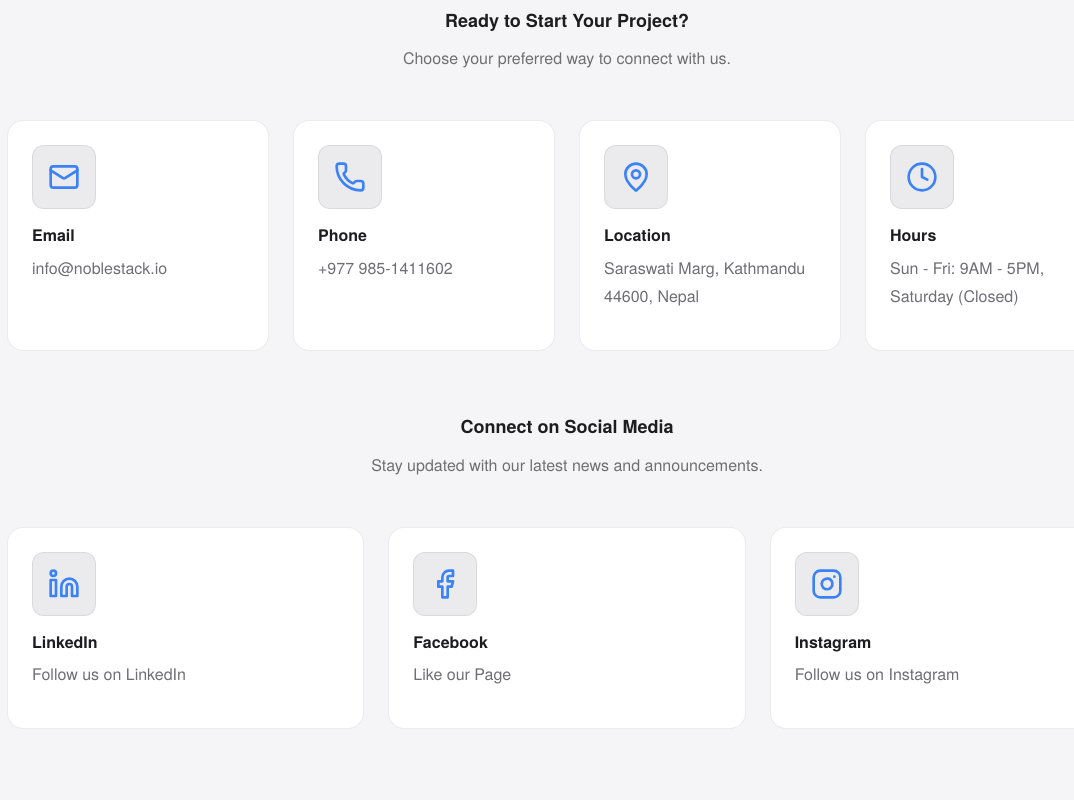
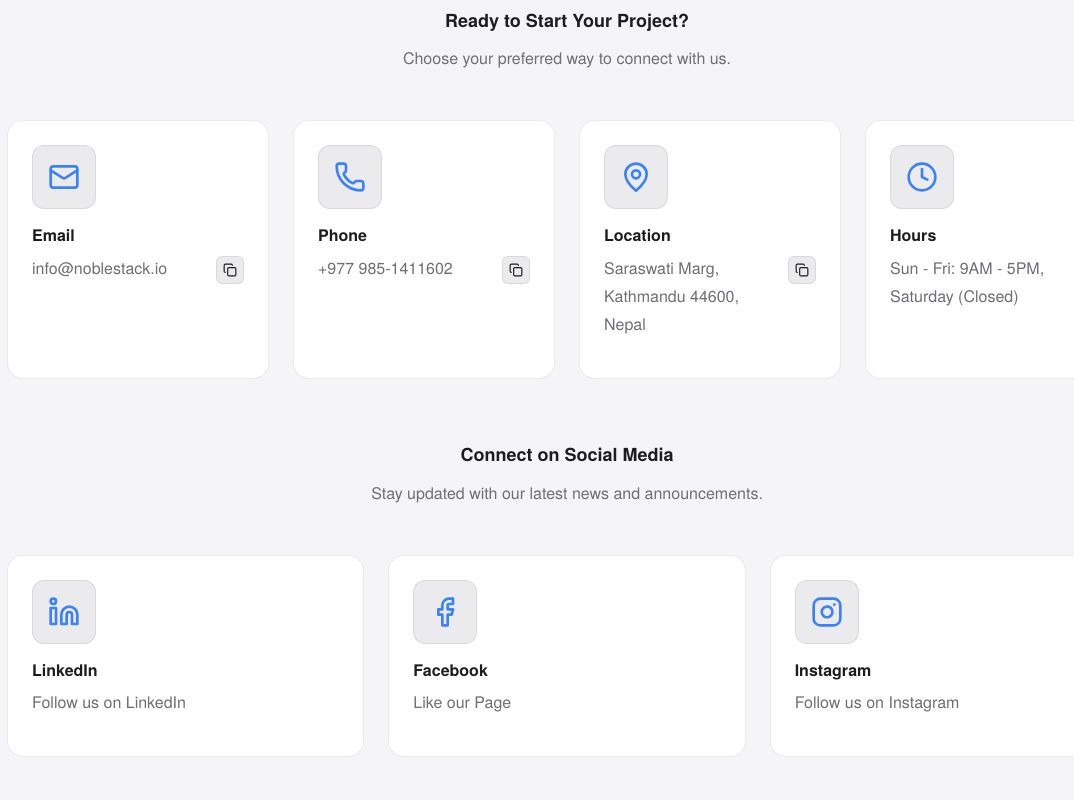
Before and after one commit to om202/NobleStack, a Next.js app: page /Contact in a window 1280 px wide. Shown: the part 1160-1960 px from the top of the page, without its empty margins (73-1147 px from the left). Built offline with nearby package versions, Linux system fonts and the light colour scheme.

Commit message:
copy listener

```diff
--- a/src/app/Contact/ContactPageContent.tsx
+++ b/src/app/Contact/ContactPageContent.tsx
@@ -273,11 +273,13 @@ export default function ContactPageContent() {
                                 name="Email"
                                 description="info@noblestack.io"
                                 icon={Mail}
+                                copyable={true}
                             />
                             <ServiceCard
                                 name="Phone"
                                 description="+977 985-1411602"
                                 icon={Phone}
+                                copyable={true}
                             />
                             <a
                                 href="https://maps.app.goo.gl/FEdRQH1LSC6cRjMfA"
@@ -289,6 +291,7 @@ export default function ContactPageContent() {
                                     name="Location"
                                     description="Saraswati Marg, Kathmandu 44600, Nepal"
                                     icon={MapPin}
+                                    copyable={true}
                                 />
                             </a>
                             <ServiceCard
--- a/src/app/layout.tsx
+++ b/src/app/layout.tsx
@@ -201,6 +201,28 @@ export default function RootLayout({
                   sessionStorage.setItem('theme-initialized', 'true');
                 }
               } catch (e) {}
+
+              // Global copy listener
+              document.addEventListener('click', function(e) {
+                const btn = e.target.closest('[data-copy]');
+                if (btn) {
+                  e.preventDefault();
+                  e.stopPropagation();
+                  const text = btn.getAttribute('data-copy');
+                  navigator.clipboard.writeText(text).then(() => {
+                    const defaultIcon = btn.querySelector('.copy-icon-default');
+                    const successIcon = btn.querySelector('.copy-icon-success');
+                    if (defaultIcon && successIcon) {
+                      defaultIcon.style.display = 'none';
+                      successIcon.style.display = 'block';
+                      setTimeout(() => {
+                        defaultIcon.style.display = 'block';
+                        successIcon.style.display = 'none';
+                      }, 2000);
+                    }
+                  });
+                }
+              });
             `,
           }}
         />
--- a/src/components/ServiceCard.tsx
+++ b/src/components/ServiceCard.tsx
@@ -1,5 +1,5 @@
 import React from "react";
-import { LucideIcon } from "lucide-react";
+import { LucideIcon, Copy, Check } from "lucide-react";
 import Image from "next/image";
 
 interface ServiceCardProps {
@@ -8,6 +8,7 @@ interface ServiceCardProps {
     icon?: LucideIcon;
     imageSrc?: string;
     imageAlt?: string;
+    copyable?: boolean;
 }
 
 export default function ServiceCard({
@@ -16,9 +17,10 @@ export default function ServiceCard({
     icon: Icon,
     imageSrc,
     imageAlt,
+    copyable = false,
 }: ServiceCardProps) {
     return (
-        <article className="bg-card-theme rounded-2xl p-6 border border-theme hover:bg-subtle-theme transition-[transform,background-color,border-color] duration-300 group cursor-pointer min-h-[180px]">
+        <article className={`bg-card-theme rounded-2xl p-6 border border-theme hover:bg-subtle-theme transition-[transform,background-color,border-color] duration-300 group cursor-pointer min-h-[180px] flex flex-col`}>
             <div className="flex items-center mb-4">
                 {imageSrc ? (
                     <Image
@@ -38,7 +40,20 @@ export default function ServiceCard({
                 ) : null}
             </div>
             <h3 className="text-main-theme font-semibold mb-2">{name}</h3>
-            <p className="text-muted-theme text-base mb-4">{description}</p>
+            <div className="flex items-start gap-2">
+                <p className="text-muted-theme text-base mb-4 break-words flex-grow">{description}</p>
+                {copyable && (
+                    <button
+                        type="button"
+                        data-copy={description}
+                        className="p-1.5 rounded-md bg-subtle-theme border border-theme hover:bg-page-theme hover:text-blue-500 transition-colors duration-200 flex-shrink-0 mt-0.5 copy-button"
+                        title="Copy to clipboard"
+                    >
+                        <Copy className="w-3.5 h-3.5 copy-icon-default" />
+                        <Check className="w-3.5 h-3.5 text-green-500 copy-icon-success" style={{ display: 'none' }} />
+                    </button>
+                )}
+            </div>
         </article>
     );
 
```
